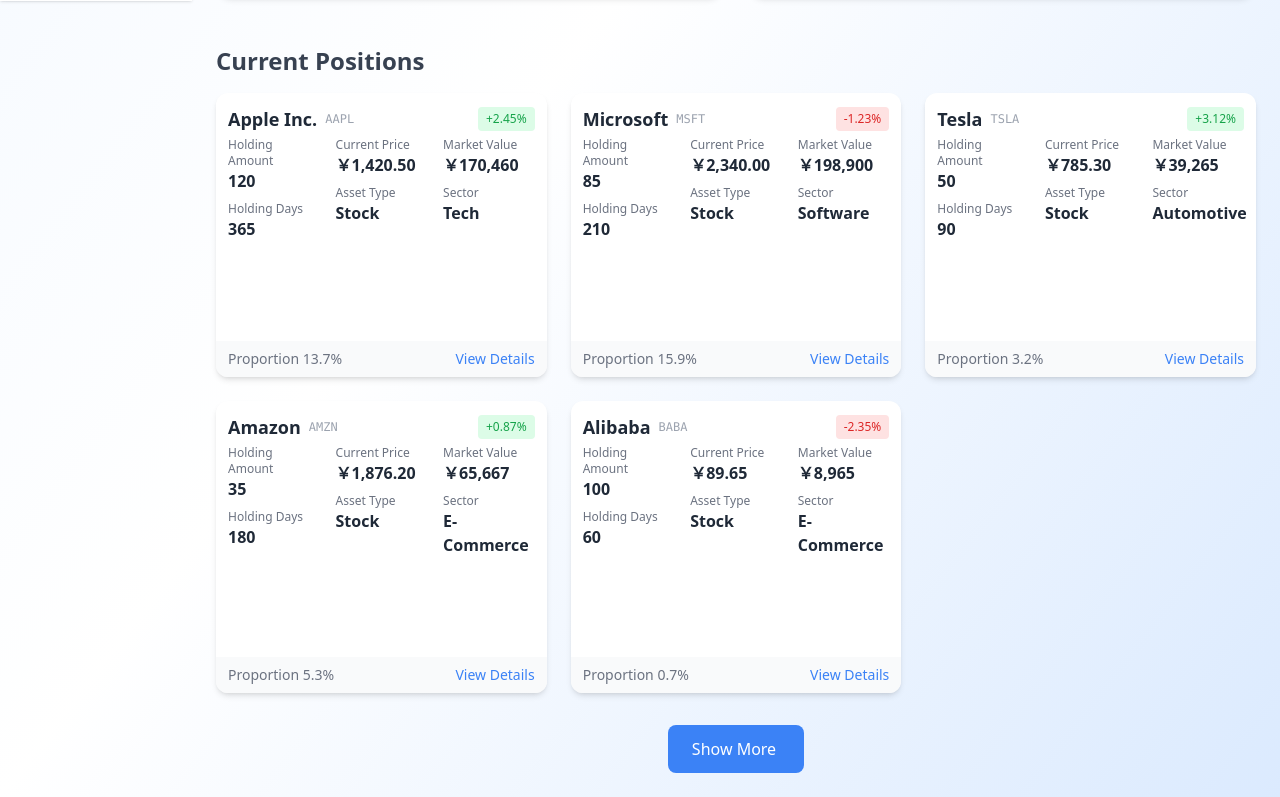
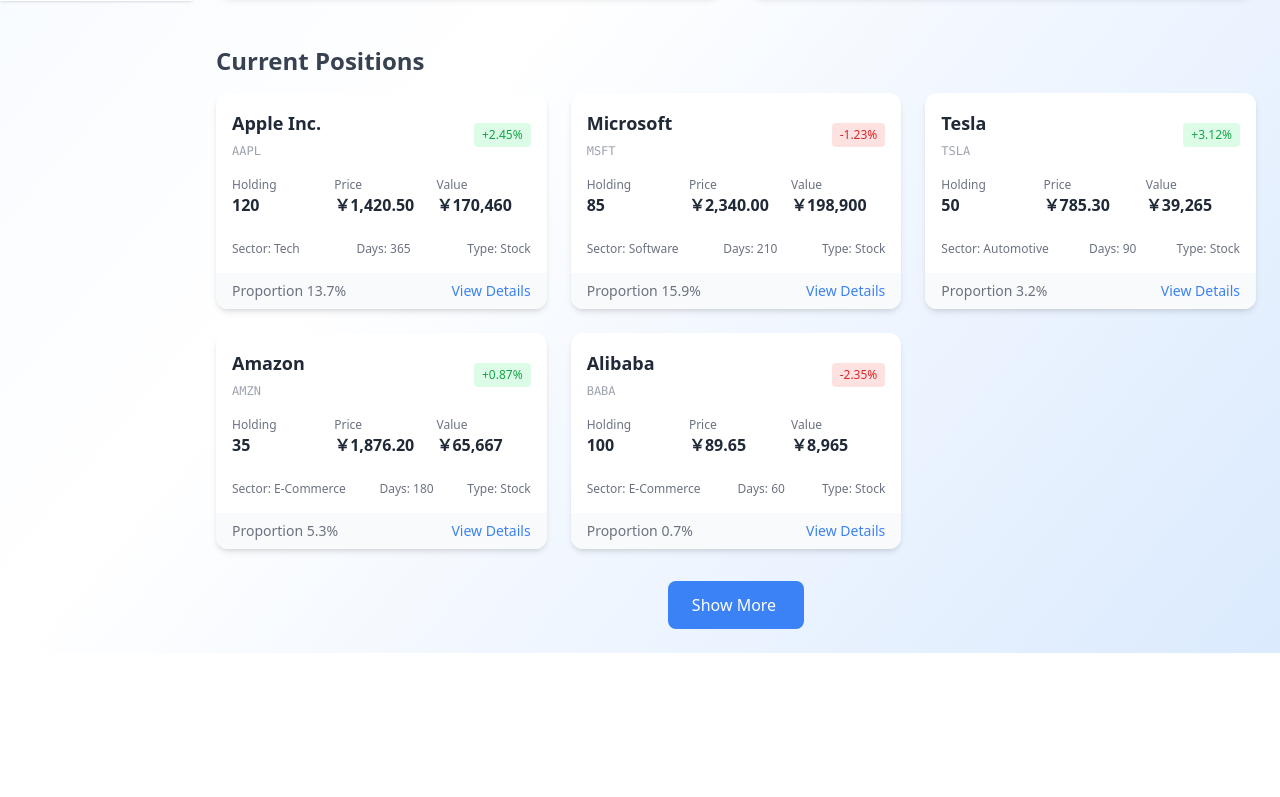
Before and after one commit to CrisBy0331/Group5, a website: page index.html in a window 1280 px wide. Shown: the part 863-1660 px from the top of the page. After the commit the page ends 1516 px from the top, so only its background shows below. Drawn offline with nearby package versions, Linux system fonts and the light colour scheme.

Commit message:
modify Current Positions module and modify detail.html

```diff
--- a/index.html
+++ b/index.html
@@ -264,212 +264,176 @@
         <!-- 持仓列表 -->
         <div class="grid grid-cols-1 md:grid-cols-2 lg:grid-cols-3 gap-6" id="positionsList">
           <!-- 持仓项1 -->
-          <div class="bg-white rounded-xl shadow-md overflow-hidden transition-all duration-300 hover:shadow-xl flex flex-col h-full">
-            <div class="p-3 flex-1 flex flex-col">
-              <div class="flex justify-between items-center mb-1">
-                <div class="flex items-center gap-2">
+          <div class="bg-white rounded-xl shadow-md overflow-hidden transition-all duration-300 hover:shadow-xl flex flex-col">
+            <div class="p-4 flex flex-col gap-2">
+              <div class="flex justify-between items-center mb-2">
+                <div>
                   <h3 class="font-bold text-lg" data-i18n="apple">Apple Inc.</h3>
                   <span class="text-gray-400 text-xs font-mono">AAPL</span>
                 </div>
                 <div class="bg-green-100 text-green-600 px-2 py-1 rounded text-xs font-medium">+2.45%</div>
               </div>
-
-              <div class="grid grid-cols-3 gap-x-4 mb-2">
+              <div class="grid grid-cols-3 gap-x-2 mb-2">
                 <div>
-                  <div class="text-gray-500 text-xs" data-i18n="holdingAmount">Holding Amount</div>
+                  <div class="text-gray-500 text-xs" data-i18n="holdingAmount">Holding</div>
                   <div class="font-bold text-base">120</div>
-                  <div class="text-gray-500 text-xs mt-2">Holding Days</div>
-                  <div class="font-bold text-base">365</div>
                 </div>
                 <div>
-                  <div class="text-gray-500 text-xs" data-i18n="currentPrice">Current Price</div>
+                  <div class="text-gray-500 text-xs" data-i18n="currentPrice">Price</div>
                   <div class="font-bold text-base">￥1,420.50</div>
-                  <div class="text-gray-500 text-xs mt-2">Asset Type</div>
-                  <div class="font-bold text-base">Stock</div>
                 </div>
                 <div>
-                  <div class="text-gray-500 text-xs" data-i18n="marketValue">Market Value</div>
+                  <div class="text-gray-500 text-xs" data-i18n="marketValue">Value</div>
                   <div class="font-bold text-base">￥170,460</div>
-                  <div class="text-gray-500 text-xs mt-2">Sector</div>
-                  <div class="font-bold text-base">Tech</div>
                 </div>
               </div>
-
-              <!-- 如需小图可用更小高度，否则可直接移除canvas -->
-              <!-- <div class="h-10">
-                <canvas class="stock-chart" data-ticker="AAPL"></canvas>
-              </div> -->
+              <div class="flex justify-between items-center text-xs text-gray-500 mt-2">
+                <span data-i18n="sector">Sector: Tech</span>
+                <span data-i18n="days">Days: 365</span>
+                <span data-i18n="type">Type: Stock</span>
+              </div>
             </div>
-
-            <div class="bg-gray-50 px-3 py-2 flex justify-between items-center mt-0">
+            <div class="bg-gray-50 px-4 py-2 flex justify-between items-center">
               <div class="text-gray-500 text-sm" data-i18n="proportion">Proportion 13.7%</div>
               <button class="text-blue-500 text-sm hover:underline" data-i18n="viewDetail">View Details</button>
             </div>
           </div>
-
           <!-- 持仓项2 -->
-          <div class="bg-white rounded-xl shadow-md overflow-hidden transition-all duration-300 hover:shadow-xl flex flex-col h-full">
-            <div class="p-3 flex-1 flex flex-col">
-              <div class="flex justify-between items-center mb-1">
-                <div class="flex items-center gap-2">
+          <div class="bg-white rounded-xl shadow-md overflow-hidden transition-all duration-300 hover:shadow-xl flex flex-col">
+            <div class="p-4 flex flex-col gap-2">
+              <div class="flex justify-between items-center mb-2">
+                <div>
                   <h3 class="font-bold text-lg" data-i18n="microsoft">Microsoft</h3>
                   <span class="text-gray-400 text-xs font-mono">MSFT</span>
                 </div>
                 <div class="bg-red-100 text-red-600 px-2 py-1 rounded text-xs font-medium">-1.23%</div>
               </div>
-              <div class="grid grid-cols-3 gap-x-4 mb-2">
+              <div class="grid grid-cols-3 gap-x-2 mb-2">
                 <div>
-                  <div class="text-gray-500 text-xs" data-i18n="holdingAmount">Holding Amount</div>
+                  <div class="text-gray-500 text-xs" data-i18n="holdingAmount">Holding</div>
                   <div class="font-bold text-base">85</div>
-                  <div class="text-gray-500 text-xs mt-2">Holding Days</div>
-                  <div class="font-bold text-base">210</div>
                 </div>
                 <div>
-                  <div class="text-gray-500 text-xs" data-i18n="currentPrice">Current Price</div>
+                  <div class="text-gray-500 text-xs" data-i18n="currentPrice">Price</div>
                   <div class="font-bold text-base">￥2,340.00</div>
-                  <div class="text-gray-500 text-xs mt-2">Asset Type</div>
-                  <div class="font-bold text-base">Stock</div>
                 </div>
                 <div>
-                  <div class="text-gray-500 text-xs" data-i18n="marketValue">Market Value</div>
+                  <div class="text-gray-500 text-xs" data-i18n="marketValue">Value</div>
                   <div class="font-bold text-base">￥198,900</div>
-                  <div class="text-gray-500 text-xs mt-2">Sector</div>
-                  <div class="font-bold text-base">Software</div>
                 </div>
               </div>
-
-              <div class="h-20">
-                <canvas class="stock-chart" data-ticker="MSFT"></canvas>
+              <div class="flex justify-between items-center text-xs text-gray-500 mt-2">
+                <span data-i18n="sector">Sector: Software</span>
+                <span data-i18n="days">Days: 210</span>
+                <span data-i18n="type">Type: Stock</span>
               </div>
             </div>
-
-            <div class="bg-gray-50 px-3 py-2 flex justify-between items-center mt-0">
+            <div class="bg-gray-50 px-4 py-2 flex justify-between items-center">
               <div class="text-gray-500 text-sm" data-i18n="proportion">Proportion 15.9%</div>
               <button class="text-blue-500 text-sm hover:underline" data-i18n="viewDetail">View Details</button>
             </div>
           </div>
-
           <!-- 持仓项3 -->
-          <div class="bg-white rounded-xl shadow-md overflow-hidden transition-all duration-300 hover:shadow-xl flex flex-col h-full">
-            <div class="p-3 flex-1 flex flex-col">
-              <div class="flex justify-between items-center mb-1">
-                <div class="flex items-center gap-2">
+          <div class="bg-white rounded-xl shadow-md overflow-hidden transition-all duration-300 hover:shadow-xl flex flex-col">
+            <div class="p-4 flex flex-col gap-2">
+              <div class="flex justify-between items-center mb-2">
+                <div>
                   <h3 class="font-bold text-lg" data-i18n="tesla">Tesla</h3>
                   <span class="text-gray-400 text-xs font-mono">TSLA</span>
                 </div>
                 <div class="bg-green-100 text-green-600 px-2 py-1 rounded text-xs font-medium">+3.12%</div>
               </div>
-              <div class="grid grid-cols-3 gap-x-4 mb-2">
+              <div class="grid grid-cols-3 gap-x-2 mb-2">
                 <div>
-                  <div class="text-gray-500 text-xs" data-i18n="holdingAmount">Holding Amount</div>
+                  <div class="text-gray-500 text-xs" data-i18n="holdingAmount">Holding</div>
                   <div class="font-bold text-base">50</div>
-                  <div class="text-gray-500 text-xs mt-2">Holding Days</div>
-                  <div class="font-bold text-base">90</div>
                 </div>
                 <div>
-                  <div class="text-gray-500 text-xs" data-i18n="currentPrice">Current Price</div>
+                  <div class="text-gray-500 text-xs" data-i18n="currentPrice">Price</div>
                   <div class="font-bold text-base">￥785.30</div>
-                  <div class="text-gray-500 text-xs mt-2">Asset Type</div>
-                  <div class="font-bold text-base">Stock</div>
                 </div>
                 <div>
-                  <div class="text-gray-500 text-xs" data-i18n="marketValue">Market Value</div>
+                  <div class="text-gray-500 text-xs" data-i18n="marketValue">Value</div>
                   <div class="font-bold text-base">￥39,265</div>
-                  <div class="text-gray-500 text-xs mt-2">Sector</div>
-                  <div class="font-bold text-base">Automotive</div>
                 </div>
               </div>
-
-              <div class="h-20">
-                <canvas class="stock-chart" data-ticker="TSLA"></canvas>
+              <div class="flex justify-between items-center text-xs text-gray-500 mt-2">
+                <span data-i18n="sector">Sector: Automotive</span>
+                <span data-i18n="days">Days: 90</span>
+                <span data-i18n="type">Type: Stock</span>
               </div>
             </div>
-
-            <div class="bg-gray-50 px-3 py-2 flex justify-between items-center mt-0">
+            <div class="bg-gray-50 px-4 py-2 flex justify-between items-center">
               <div class="text-gray-500 text-sm" data-i18n="proportion">Proportion 3.2%</div>
               <button class="text-blue-500 text-sm hover:underline" data-i18n="viewDetail">View Details</button>
             </div>
           </div>
-
           <!-- 持仓项4 -->
-          <div class="bg-white rounded-xl shadow-md overflow-hidden transition-all duration-300 hover:shadow-xl flex flex-col h-full">
-            <div class="p-3 flex-1 flex flex-col">
-              <div class="flex justify-between items-center mb-1">
-                <div class="flex items-center gap-2">
+          <div class="bg-white rounded-xl shadow-md overflow-hidden transition-all duration-300 hover:shadow-xl flex flex-col">
+            <div class="p-4 flex flex-col gap-2">
+              <div class="flex justify-between items-center mb-2">
+                <div>
                   <h3 class="font-bold text-lg" data-i18n="amazon">Amazon</h3>
                   <span class="text-gray-400 text-xs font-mono">AMZN</span>
                 </div>
                 <div class="bg-green-100 text-green-600 px-2 py-1 rounded text-xs font-medium">+0.87%</div>
               </div>
-              <div class="grid grid-cols-3 gap-x-4 mb-2">
+              <div class="grid grid-cols-3 gap-x-2 mb-2">
                 <div>
-                  <div class="text-gray-500 text-xs" data-i18n="holdingAmount">Holding Amount</div>
+                  <div class="text-gray-500 text-xs" data-i18n="holdingAmount">Holding</div>
                   <div class="font-bold text-base">35</div>
-                  <div class="text-gray-500 text-xs mt-2">Holding Days</div>
-                  <div class="font-bold text-base">180</div>
                 </div>
                 <div>
-                  <div class="text-gray-500 text-xs" data-i18n="currentPrice">Current Price</div>
+                  <div class="text-gray-500 text-xs" data-i18n="currentPrice">Price</div>
                   <div class="font-bold text-base">￥1,876.20</div>
-                  <div class="text-gray-500 text-xs mt-2">Asset Type</div>
-                  <div class="font-bold text-base">Stock</div>
                 </div>
                 <div>
-                  <div class="text-gray-500 text-xs" data-i18n="marketValue">Market Value</div>
+                  <div class="text-gray-500 text-xs" data-i18n="marketValue">Value</div>
                   <div class="font-bold text-base">￥65,667</div>
-                  <div class="text-gray-500 text-xs mt-2">Sector</div>
-                  <div class="font-bold text-base">E-Commerce</div>
                 </div>
               </div>
-
-              <div class="h-20">
-                <canvas class="stock-chart" data-ticker="AMZN"></canvas>
+              <div class="flex justify-between items-center text-xs text-gray-500 mt-2">
+                <span data-i18n="sector">Sector: E-Commerce</span>
+                <span data-i18n="days">Days: 180</span>
+                <span data-i18n="type">Type: Stock</span>
               </div>
             </div>
-
-            <div class="bg-gray-50 px-3 py-2 flex justify-between items-center mt-0">
+            <div class="bg-gray-50 px-4 py-2 flex justify-between items-center">
               <div class="text-gray-500 text-sm" data-i18n="proportion">Proportion 5.3%</div>
               <button class="text-blue-500 text-sm hover:underline" data-i18n="viewDetail">View Details</button>
             </div>
           </div>
-
           <!-- 持仓项5 -->
-          <div class="bg-white rounded-xl shadow-md overflow-hidden transition-all duration-300 hover:shadow-xl flex flex-col h-full">
-            <div class="p-3 flex-1 flex flex-col">
-              <div class="flex justify-between items-center mb-1">
-                <div class="flex items-center gap-2">
+          <div class="bg-white rounded-xl shadow-md overflow-hidden transition-all duration-300 hover:shadow-xl flex flex-col">
+            <div class="p-4 flex flex-col gap-2">
+              <div class="flex justify-between items-center mb-2">
+                <div>
                   <h3 class="font-bold text-lg" data-i18n="alibaba">Alibaba</h3>
                   <span class="text-gray-400 text-xs font-mono">BABA</span>
                 </div>
                 <div class="bg-red-100 text-red-600 px-2 py-1 rounded text-xs font-medium">-2.35%</div>
               </div>
-              <div class="grid grid-cols-3 gap-x-4 mb-2">
+              <div class="grid grid-cols-3 gap-x-2 mb-2">
                 <div>
-                  <div class="text-gray-500 text-xs" data-i18n="holdingAmount">Holding Amount</div>
+                  <div class="text-gray-500 text-xs" data-i18n="holdingAmount">Holding</div>
                   <div class="font-bold text-base">100</div>
-                  <div class="text-gray-500 text-xs mt-2">Holding Days</div>
-                  <div class="font-bold text-base">60</div>
                 </div>
                 <div>
-                  <div class="text-gray-500 text-xs" data-i18n="currentPrice">Current Price</div>
+                  <div class="text-gray-500 text-xs" data-i18n="currentPrice">Price</div>
                   <div class="font-bold text-base">￥89.65</div>
-                  <div class="text-gray-500 text-xs mt-2">Asset Type</div>
-                  <div class="font-bold text-base">Stock</div>
                 </div>
                 <div>
-                  <div class="text-gray-500 text-xs" data-i18n="marketValue">Market Value</div>
+                  <div class="text-gray-500 text-xs" data-i18n="marketValue">Value</div>
                   <div class="font-bold text-base">￥8,965</div>
-                  <div class="text-gray-500 text-xs mt-2">Sector</div>
-                  <div class="font-bold text-base">E-Commerce</div>
                 </div>
               </div>
-
-              <div class="h-20">
-                <canvas class="stock-chart" data-ticker="BABA"></canvas>
+              <div class="flex justify-between items-center text-xs text-gray-500 mt-2">
+                <span data-i18n="sector">Sector: E-Commerce</span>
+                <span data-i18n="days">Days: 60</span>
+                <span data-i18n="type">Type: Stock</span>
               </div>
             </div>
-
-            <div class="bg-gray-50 px-3 py-2 flex justify-between items-center mt-0">
+            <div class="bg-gray-50 px-4 py-2 flex justify-between items-center">
               <div class="text-gray-500 text-sm" data-i18n="proportion">Proportion 0.7%</div>
               <button class="text-blue-500 text-sm hover:underline" data-i18n="viewDetail">View Details</button>
             </div>
```
Also changed, not shown: public/detail.html (+1 -1 lines).
